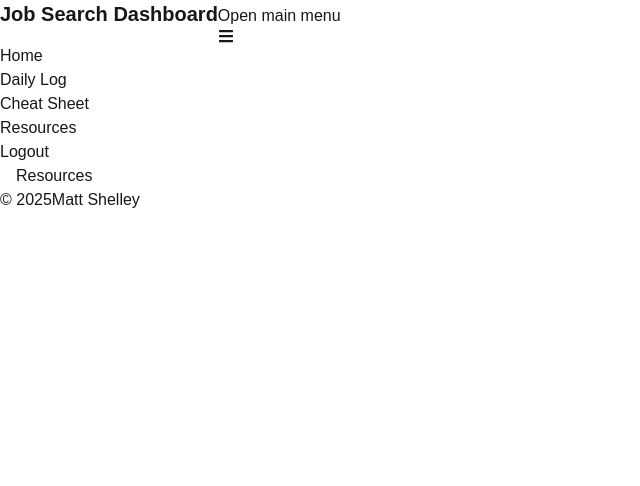
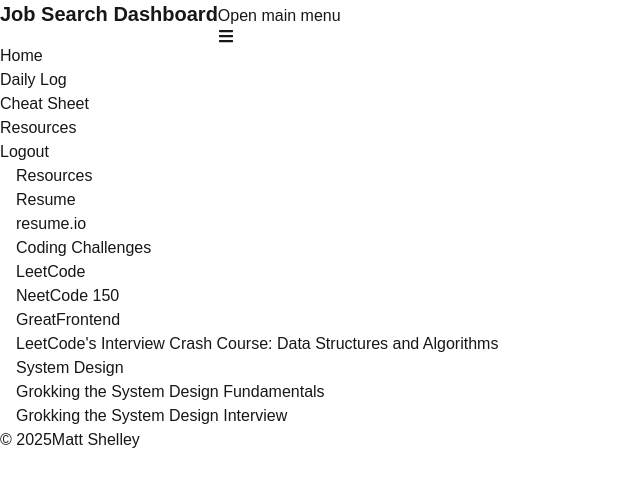
Before and after one commit to mattscripted/job-search-dashboard, a Next.js app: page /resources in a window 1280 px wide. Shown: the top 486 px of the page, without its empty margins (0-640 px from the left). Built offline with nearby package versions, Linux system fonts and the light colour scheme.

Commit message:
Include some resource links

```diff
--- /dev/null
+++ b/src/app/resources/page.mdx
@@ -0,0 +1,14 @@
+# Resources
+
+## Resume
+- [resume.io](https://resume.io/)
+
+## Coding Challenges
+- [LeetCode](https://leetcode.com/)
+- [NeetCode 150](https://neetcode.io/)
+- [GreatFrontend](https://www.greatfrontend.com/)
+- [LeetCode's Interview Crash Course: Data Structures and Algorithms](https://leetcode.com/explore/interview/card/leetcodes-interview-crash-course-data-structures-and-algorithms/)
+
+## System Design
+- [Grokking the System Design Fundamentals](https://www.designgurus.io/course/grokking-system-design-fundamentals)
+- [Grokking the System Design Interview](https://www.designgurus.io/course/grokking-the-system-design-interview)
--- a/src/app/resources/page.tsx
+++ /dev/null
@@ -1,7 +0,0 @@
-export default function ResourcesPage() {
-  return (
-    <>
-      Resources
-    </>
-  );
-}
```
